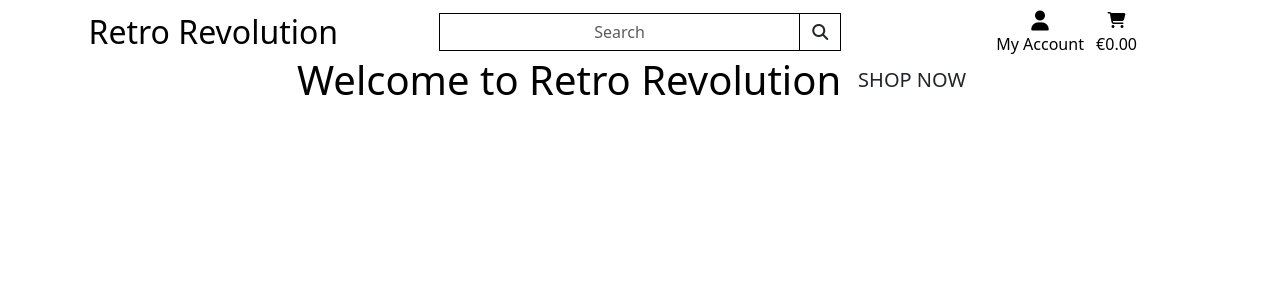
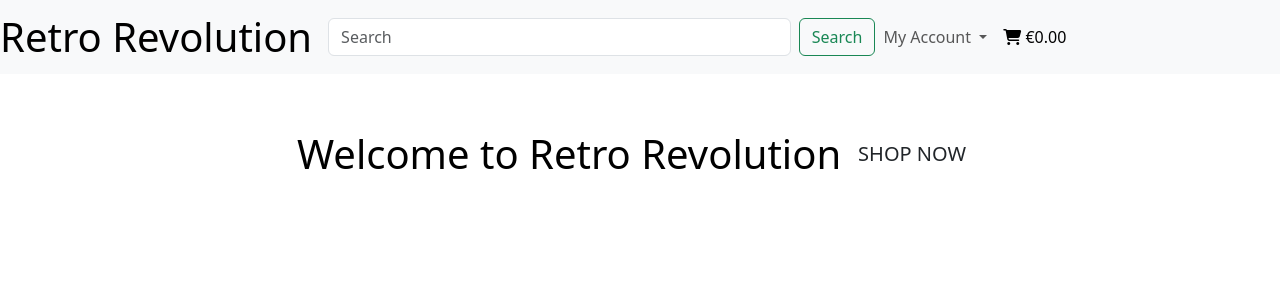
Before and after one commit to Lornavav/retro-revolution, a Django app: page / in a window 1280 px wide. Shown: the top 300 px of the page. Run offline with Django 4.2, Linux system fonts and the light colour scheme; some libraries are stand-ins or nearby versions.

Commit message:
Update bootstrap classes to allow dropdown menu to function

```diff
--- a/templates/base.html
+++ b/templates/base.html
@@ -33,51 +33,54 @@
         <link rel="icon" type="image/x-icon" href="{% static 'images/favicon/favicon.ico' %}">
     </head>
     <body>
-        <header class="container-fluid fixed-top">
-                <div id="topnav" class="row pt-lg-2 d-none d-lg-flex">
-                    <div class="col-12 col-lg-4 my-auto py-1 py-lg-0 text-center text-lg-left">
-                        <a href="{% url 'home' %}"class="nav-link main-logo-link">
-                            <h2 class="logo-font my-0 text-black">Retro Revolution</h2>
-                        </a>
-                    </div>
-                    <div class="col-12 col-lg-4 my-auto py-1 py-lg-0">
-                        <form method="GET" action="">
-                            <div class="input-group w-100">
-                                <input class="form-control btn btn-black border border-black rounded-0"  type="text" name="q"
-                                    placeholder="Search">
-                                <div class="input-group-append">
-                                    <button class="form-control btn btn-black border border-black rounded-0" type="submit">
-                                        <span class="icon">
-                                            <i class="fas fa-search"></i>
-                                        </span>
-                                    </button>
-                                </div>
-                            </div>
+        <nav class="navbar navbar-expand-lg bg-light">
+                <!--<div class="container-fluid">-->
+                    <a href="{% url 'home' %}"class="navbar-brand">
+                        <h1 class="logo-font my-0 text-black">Retro Revolution</h1>
+                    </a>
+                    <button class="navbar-toggler" type="button" data-bs-toggle="collapse" data-bs-target="#navbarSupportedContent" aria-controls="navbarSupportedContent" aria-expanded="false" aria-label="Toggle navigation">
+                        <span class="navbar-toggler-icon"></span>
+                    </button>
+                    <div class="collapse navbar-collapse" id="navbarSupportedContent">
+                        <form class="d-flex w-100" method="GET" action="">
+                            <input class="form-control me-2" type="search" placeholder="Search" aria-label="Search">
+                            <button class="btn btn-outline-success" type="submit">Search</button>
                         </form>
                     </div>
-                    <div class="col-12 col-lg-4 my-auto py-1 py-lg-0">
-                        <ul class="list-inline list-unstyled text-center text-lg-right my-0">
-                            <li class="list-inline-item dropdown">
-                                <a class="text-black nav-link" href="#" id="user-options" data-toggle="dropdown" aria-haspopup="true" aria-expanded="false">
-                                    <div class="text-center">
-                                        <div><i class="fas fa-user fa-lg"></i></div>
-                                        <p class="my-0">My Account</p>
-                                    </div>
+                    <div class="collapse navbar-collapse" id="navbarSupportedContent">
+                        <ul class="navbar-nav justify-content-end">
+                            <li class="nav-item dropdown">
+                                <a class="nav-link dropdown-toggle" href="#" role="button" data-bs-toggle="dropdown" aria-expanded="false">
+                                    My Account
                                 </a>
-                                <div class="dropdown-menu border-0" aria-labelledby="user-options">
+                                <ul class="dropdown-menu">
                                     {% if request.user.is_authenticated %}
                                         {% if request.user.is_superuser %}
-                                            <a href="#" class="dropdown-item">Product Management</a>
+                                            <li><a class="dropdown-item" href="#">Product Management</a></li>
                                         {% endif %}
-                                        <a href="#" class="dropdown-item">My Profile</a>
-                                        <a href="{% url 'account_logout' %}" class="dropdown-item">Logout</a>
+                                        <li><a class="dropdown-item" href="#">My Profile</a></li>
+                                        <li><a class="dropdown-item" href="{% url 'account_logout' %}">Logout</a></li>
                                     {% else %}
-                                        <a href="{% url 'account_signup' %}" class="dropdown-item">Register</a>
-                                        <a href="{% url 'account_login' %}" class="dropdown-item">Login</a>
+                                        <li><a class="dropdown-item" href="{% url 'account_signup' %}">Register</a></li>
+                                        <li><a class="dropdown-item" href="{% url 'account_login' %}">Login</a></li>
                                     {% endif %}
-                                </div>
+                                </ul>
                             </li>
-                            <li class="list-inline-item">
+                            <li class="nav-item">
+                                <a class="{% if grand_total %}text-info font-weight-bold{% else %}text-black{% endif %} nav-link" href="#">
+                                    <i class="fa-solid fa-cart-shopping"></i>
+                                            {% if grand_total %}
+                                                €{{ grand_total|floatformat:2 }}
+                                            {% else %}
+                                                €0.00
+                                            {% endif %}
+                                </a>
+                            </li>
+                        </ul>
+                    </div>
+                </div>
+            </nav>
+                            <!--<li class="list-inline-item">
                                 <a class="{% if grand_total %}text-info font-weight-bold{% else %}text-black{% endif %} nav-link "href="#">
                                     <div class="text-center">
                                         <div><i class="fa-solid fa-cart-shopping"></i></div>
@@ -94,7 +97,7 @@
                         </ul>
                     </div>
                 </div>
-            </header>
+            </header>-->
 
         {% if messages %}
             <div class="message-container"></div>
```
